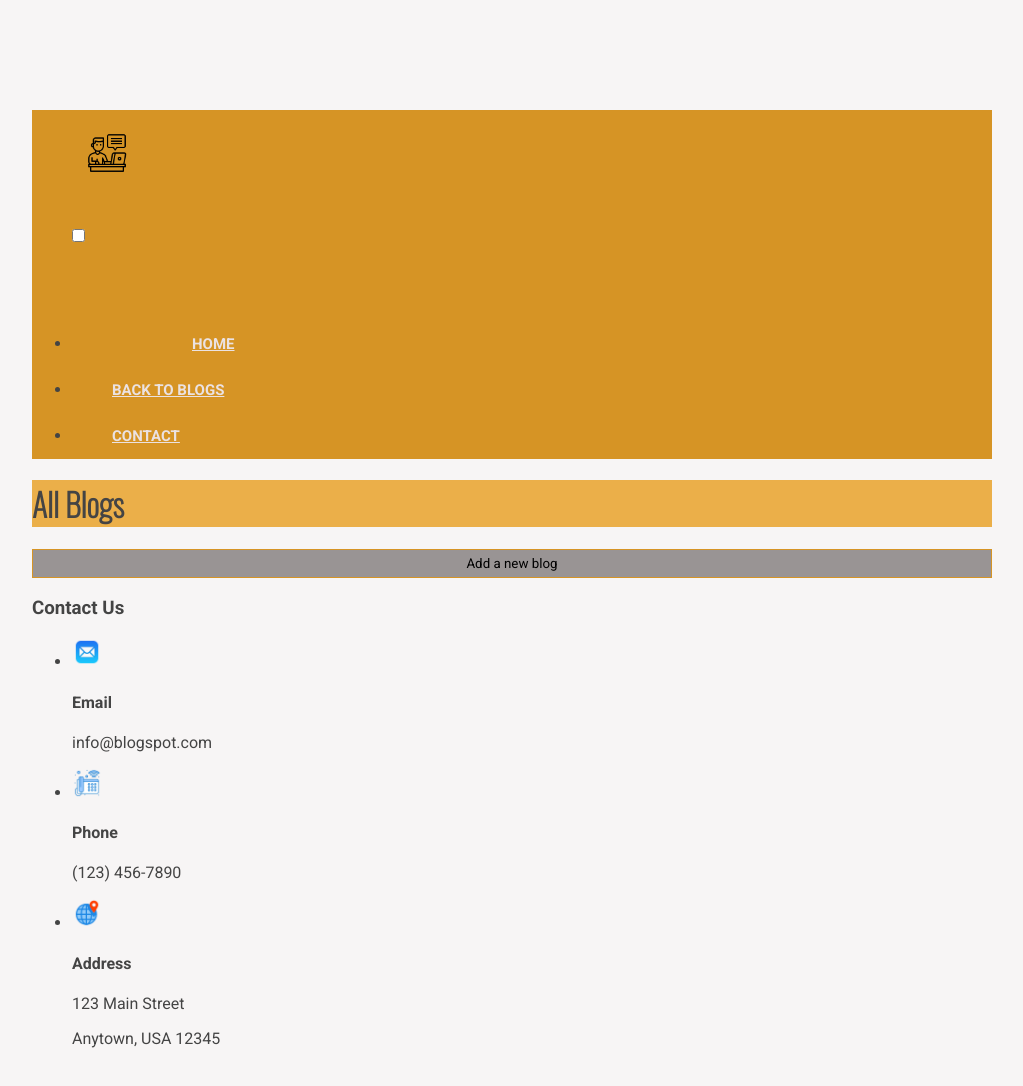
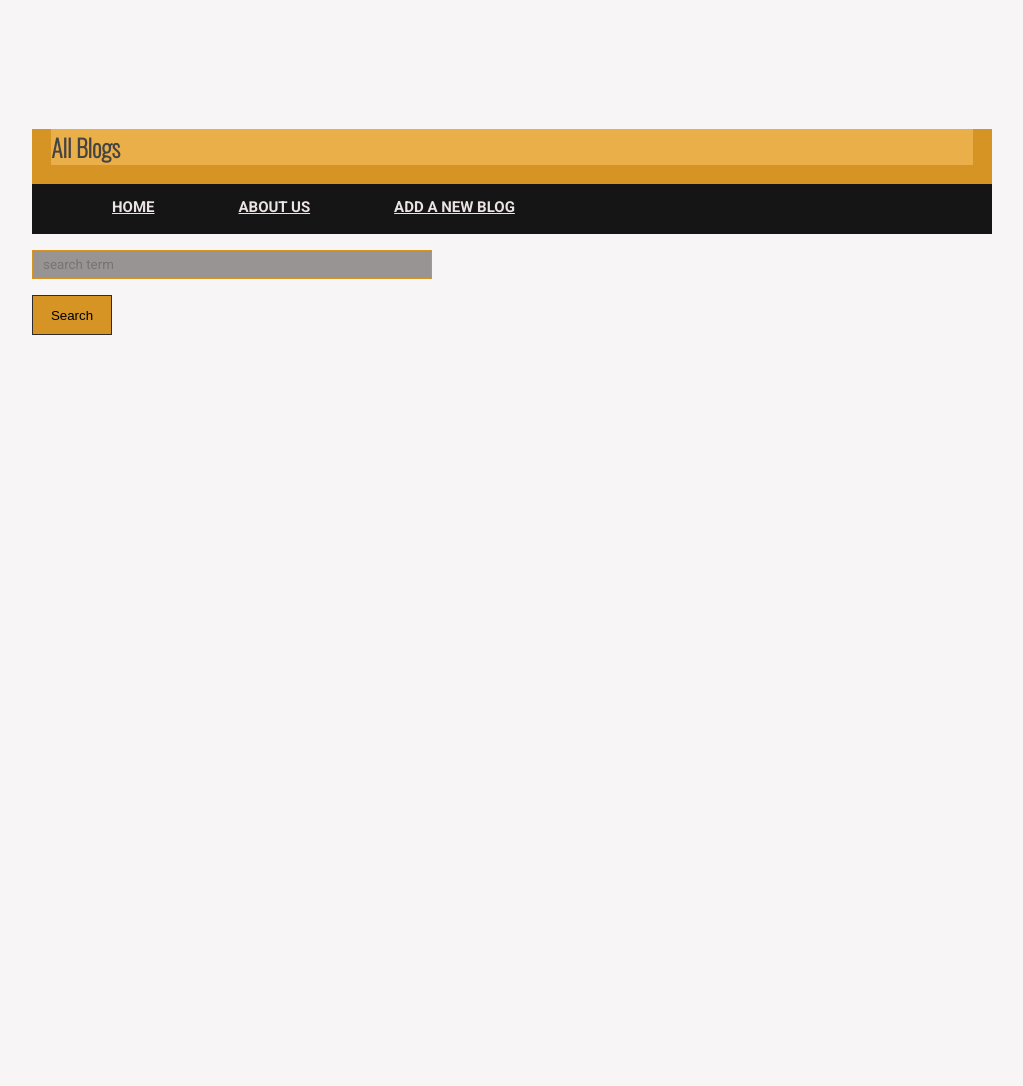
Before and after one commit to Anas748/ssp_ca3, a website: page index.html in a window 1280 px wide. Shown: the whole page, without its empty margins (128-1151 px from the left). After the commit the page ends 800 px from the top, so only its background shows below. Drawn offline with nearby package versions, Linux system fonts and the light colour scheme.

Commit message:
change html

```diff
--- a/index.html
+++ b/index.html
@@ -1,72 +1,30 @@
-<!DOCTYPE html>
 <html lang="en">
-
-<html>
-
 <head>
   <meta charset="UTF-8">
   <meta name="viewport" content="width=device-width, initial-scale=1.0">
   <link rel="stylesheet" href="styles.css">
-  <link rel="preconnect" href="https://fonts.googleapis.com">
-  <link rel="preconnect" href="https://fonts.gstatic.com" crossorigin>
-  <link
-    href="https://fonts.googleapis.com/css2?family=Open+Sans:ital,wght@0,300;1,300&family=Raleway:ital,wght@1,100;1,200&display=swap"
-    rel="stylesheet">
-  <title>Blogspot</title>
-  <link rel="icon" type="image/x-icon" href="views/assets/blogger.ico" />
+  <title>Blogposts</title>
+  <link rel="icon" type="image/x-icon" href="/assets/blogger.ico" />
 </head>
+<body>
 
-<body>
-  <header>
-    <nav id="menu">
-      <div class="logo">
-        <a href="#"><img src="/assets/blog.png" </a>
-      </div>
-      <input type="checkbox" name="" id="responsive_menu">
-      <label for="responsive-menu"></label>
+  <nav>
+    <h1>All Blogs</h1>
+    <div class="navLinks">
       <ul>
-        <li><a href="#">Home</a></li>
-        <li><a href="#">Back to blogs</a></li>
-        <li><a href="#">Contact</a></li>
+       <a href="/index.html">Home</a>
+       <a href="/details.html"> About us</a>
+       <a href="/create.html">Add a new blog</a>
       </ul>
-    </nav>
-  </header>
-  <div class="body">
-    <div class="blogSection">
-      <h1>All Blogs</h1>
-      <input type="button" value="Add a new blog" onclick="window.location.href='/create.html'">
     </div>
-
-    <div class="extrasomething">
-
-    </div>
+  </nav>
+  <form class="search">
+    <input type="text" name="term" placeholder="search term">
+    <button type="submit">Search</button>
+  </form>
+  <div class="blogs">
+    <!-- inject blogs here from js -->
   </div>
-
-  <footer>
-    <div class="footerContainer">
-      <h3>Contact Us</h3>
-      <ul>
-        <li>
-          <img src="assets/icons8-mail-32.png" width="30" height="30" alt="Logo">
-          <h4>Email</h4>
-          <p>info@blogspot.com</p>
-        </li>
-        <li>
-          <img src="assets/icons8-landline-32.png" width="30" height="30" alt="Logo">
-          <h4>Phone</h4>
-          <p>(123) 456-7890</p>
-        </li>
-        <li>
-          <img src="assets/icons8-location-32.png" width="30" height="30" alt="Logo">
-          <h4>Address</h4>
-          <p>123 Main Street</p>
-          <p>Anytown, USA 12345</p>
-        </li>
-      </ul>
-
-    </div>
-  </footer>
-  <script src="index.js"></script>
+  <script src="js/index.js"></script>
 </body>
-
 </html>
```
